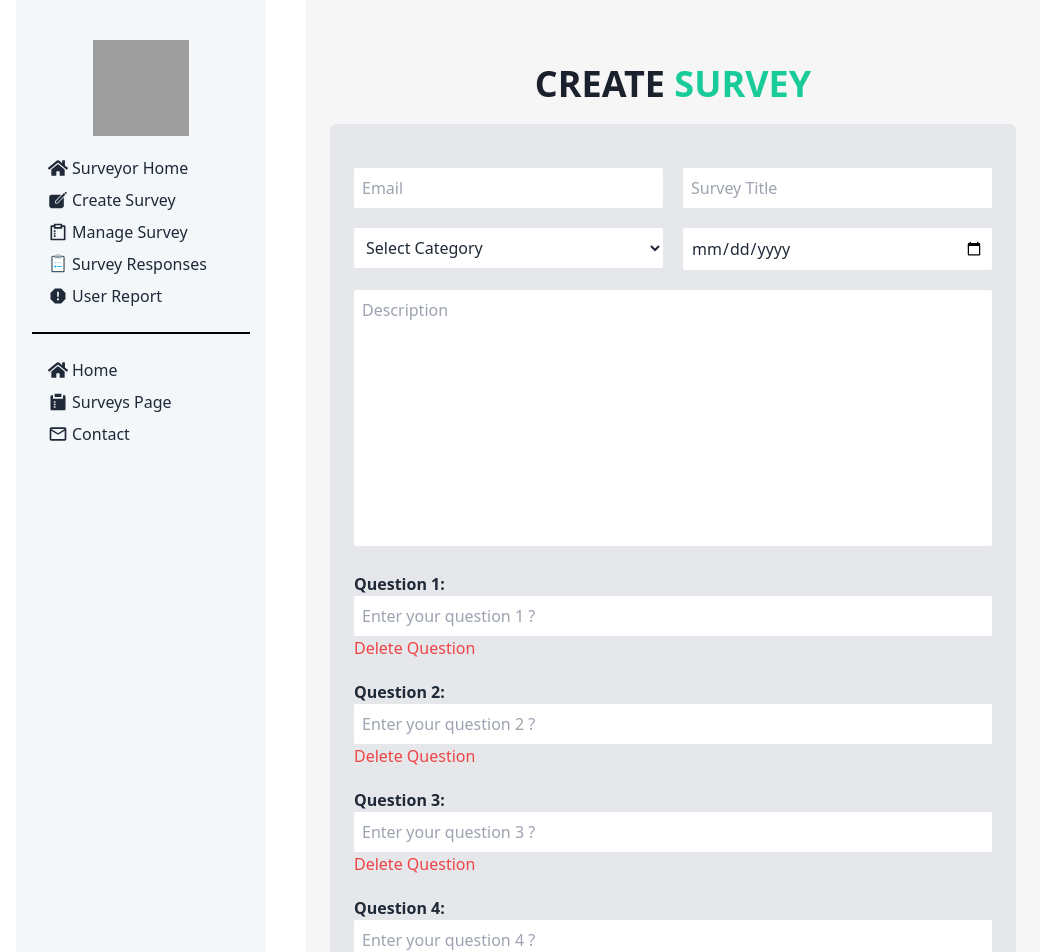
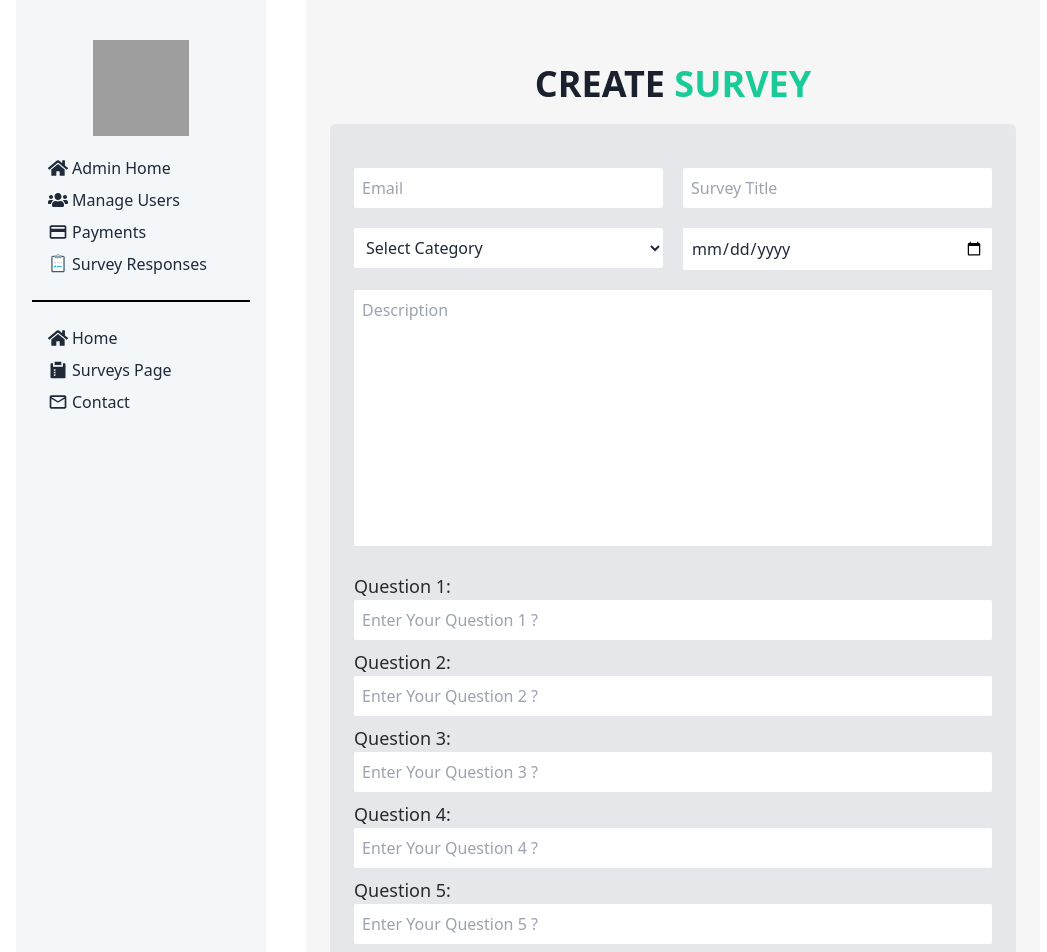
Before and after one commit to Emam-Bokhari/survey-Sphere-clientside, a React (Vite) app: page /dashboard/createSurvey in a window 1280 px wide. Shown: the top 952 px of the page, without its empty margins (112-1159 px from the left). Built offline with nearby package versions, Linux system fonts and the light colour scheme; no server answers; grey boxes are pictures that could not be loaded.

Commit message:
Send user data to the server using a POST request to /api/v1/users endpoint

```diff
--- a/src/Pages/Dashboard/Sidebar/Sidebar.jsx
+++ b/src/Pages/Dashboard/Sidebar/Sidebar.jsx
@@ -11,7 +11,7 @@ import { MdReport } from "react-icons/md";
 
 const Sidebar = () => {
 
-    const isAdmin = false
+    const isAdmin = true
 
     return (
         <div className="my-10" >
--- a/src/Pages/Dashboard/Surveyor/CreateSurvey/CreateSurvey.jsx
+++ b/src/Pages/Dashboard/Surveyor/CreateSurvey/CreateSurvey.jsx
@@ -1,4 +1,4 @@
-import { useContext, useState } from "react";
+import { useContext } from "react";
 import { AuthContext } from './../../../../AuthProvider/AuthProvider';
 import useAxiosPublic from "../../../../hooks/useAxiosPublic";
 
@@ -6,7 +6,7 @@ import useAxiosPublic from "../../../../hooks/useAxiosPublic";
 const CreateSurvey = () => {
   const axiosPublic=useAxiosPublic()
   const {user}=useContext(AuthContext)
-  const [questionCount, setQuestionCount] = useState(5); // Initial number of questions
+
 
   const handleCreateSurvey =async (event) => {
     event.preventDefault();
@@ -18,12 +18,14 @@ const CreateSurvey = () => {
       category: form.category.value,
       date: form.date.value,
       description: form.description.value,
+      question1:form.question1.value,
+      question2:form.question2.value,
+      question3:form.question3.value,
+      question4:form.question4.value,
+      question5:form.question5.value,
     };
 
 
-    for (let i = 1; i <= questionCount; i++) {
-      createSurvey[`question${i}`] = form[`question${i}`].value;
-    }
 
 
     // console.log(createSurvey);
@@ -39,17 +41,7 @@ const CreateSurvey = () => {
 
 
 
-//   add question feild
-  const handleAddQuestion = () => {
-    setQuestionCount((prevCount) => prevCount + 1);
-  };
 
-
-//   delete question feild
-  const handleDeleteQuestion = (questionIndex) => {
-    setQuestionCount((prevCount) => prevCount - 1);
-
-  };
 
 
   return (
@@ -94,7 +86,7 @@ const CreateSurvey = () => {
                 </select>
               </div>
               <div className="flex-1">
-                <input className="bg-white w-full p-2 rounded-sm outline-none" type="date" name="date" />
+                <input className="bg-white w-full p-2 rounded-sm outline-none" type="date" name="date" required />
               </div>
             </div>
 
@@ -107,25 +99,41 @@ const CreateSurvey = () => {
               ></textarea>
             </div>
 
-            {[...Array(questionCount)].map((_, index) => (
-              <div className="my-5 " key={index}>
-                <p className="text-[2a2a2a] font-bold">Question {index + 1}:</p>
-                <input
-                  className="w-full rounded-sm p-2 outline-none "
-                  name={`question${index + 1}`}
-                  placeholder={`Enter your question ${index + 1} ?`}
-                />
+            {/* question */}
+           <div className="space-y-2" >
 
-                {/* delete */}
-                <button className="text-red-500"  type="button" onClick={() => handleDeleteQuestion(index)}>
-                  Delete Question
-                </button>
-              </div>
-            ))}
+           <div>
+              <p className="text-lg text-[#2a2a2a]" >Question 1:</p>
+              <input className="bg-white w-full p-2 rounded-sm outline-none"  type="text" name="question1" placeholder="Enter Your Question 1 ?"required />
+            </div>
 
-            <button className="bg-[#19cb98] px-3 py-2 text-lg" type="button" onClick={handleAddQuestion}>
-              Add More Question
-            </button>
+            <div>
+              <p className="text-lg text-[#2a2a2a]" >Question 2:</p>
+              <input className="bg-white w-full p-2 rounded-sm outline-none"  type="text" name="question2" placeholder="Enter Your Question 2 ?" required/>
+            </div>
+
+            <div>
+              <p className="text-lg text-[#2a2a2a]" >Question 3:</p>
+              <input className="bg-white w-full p-2 rounded-sm outline-none"  type="text" name="question3" placeholder="Enter Your Question 3 ?" required />
+            </div>
+
+            <div>
+              <p className="text-lg text-[#2a2a2a]" >Question 4:</p>
+              <input className="bg-white w-full p-2 rounded-sm outline-none"  type="text" name="question4" placeholder="Enter Your Question 4 ?" required />
+            </div>
+
+            <div>
+              <p className="text-lg text-[#2a2a2a]" >Question 5:</p>
+              <input className="bg-white w-full p-2 rounded-sm outline-none"  type="text" name="question5" placeholder="Enter Your Question 5 ?" required/>
+            </div>
+
+
+
+           </div>
+
+
+
+
 
             <div className="my-5">
               <input
--- a/src/Pages/SignUp/SignUp.jsx
+++ b/src/Pages/SignUp/SignUp.jsx
@@ -3,12 +3,14 @@ import { Link, useLocation, useNavigate } from "react-router-dom";
 import Navbar from "../../sharedComponents/Navbar/Navbar";
 import { useContext } from "react";
 import { AuthContext } from "../../AuthProvider/AuthProvider";
+import useAxiosPublic from "../../hooks/useAxiosPublic";
 
 
 
 const SignUp = () => {
 
-    const { createUser,googleSignin  } = useContext(AuthContext)
+    const { createUser, googleSignin } = useContext(AuthContext)
+    const axiosPublic = useAxiosPublic()
     // const navigate = useNavigate()
     // const location=useLocation()
 
@@ -38,6 +40,17 @@ const SignUp = () => {
         // create user with email and password
         createUser(email, password)
             .then(() => {
+                const userInfo = {
+                    email: email
+                }
+                console.log(userInfo);
+
+                // send user data in server
+                axiosPublic.post("/api/v1/users", userInfo)
+                    .then(res => {
+                        console.log(res.data);
+                    })
+
                 // navigate(location?.state?location.state:"/")
                 return alert('Your account has been created successfully!')
             })
@@ -49,7 +62,20 @@ const SignUp = () => {
     // googleSignin
     const handleGoogleSignin = () => {
         googleSignin()
-                .then(() => {
+            .then((res) => {
+                console.log(res);
+
+                const userInfo = {
+                    name: res.user?.displayName,
+                    email: res.user?.email
+                }
+
+                // send user data in serverside
+                axiosPublic.post("/api/v1/users", userInfo)
+                    .then(result => {
+                        console.log(result.data);
+                    })
+
                 // navigate(location?.state?location.state:"/")
                 return alert('Login Successful by Google')
 
--- a/src/Pages/SurveysPage/SurveyCard/SurveyCard.jsx
+++ b/src/Pages/SurveysPage/SurveyCard/SurveyCard.jsx
@@ -1,7 +1,7 @@
 import { Link } from "react-router-dom";
 
 const SurveyCard = ({ data }) => {
-    console.log(data);
+    // console.log(data);
     const { surveyTitle, description,_id } = data || {};
 
     return (
--- a/src/Pages/SurveysPage/SurveyDetails/CommentData.jsx
+++ b/src/Pages/SurveysPage/SurveyDetails/CommentData.jsx
@@ -1,6 +1,6 @@
 
 const CommentData = ({data}) => {
-    console.log(data);
+    // console.log(data);
     const {comment,name,photo}=data||{}
     return (
         <div>
--- a/src/Pages/SurveysPage/SurveyDetails/SurveyDetails.jsx
+++ b/src/Pages/SurveysPage/SurveyDetails/SurveyDetails.jsx
@@ -18,7 +18,7 @@ const SurveyDetails = () => {
     const axiosPublic = useAxiosPublic()
 
     const handleLike = async (_id) => {
-        console.log('like', _id);
+        // console.log('like', _id);
         const surveyLike = {
             surveyId: _id,
             count: 1,
@@ -78,6 +78,22 @@ const SurveyDetails = () => {
     }, [refetch]);
 
 
+    // report
+    const handleReport=(event)=>{
+        event.preventDefault()
+        const form = event.target
+        const report = form.report.value
+
+        const reportInfo={
+            email:user?.email,
+            name:user?.displayName,
+            reportId:_id,
+            report,
+            surveyTitle:surveyTitle
+        }
+        console.log(reportInfo);
+    }
+
 
 
     return (
@@ -132,6 +148,18 @@ const SurveyDetails = () => {
                 {comment.map((item, index) => <CommentData key={index} data={item} />)}
             </div>
 
+            {/* Report */}
+            <form onSubmit={handleReport} className="my-10" >
+                <h2 className=" text-xl md:text-2xl font-semibold text-red-500 my-2" >Report:</h2>
+<textarea name="report" className="border border-black outline-red-500 md:w-1/2 p-2 md:p-4 placeholder:text-red-500 placeholder:text-base" placeholder="Enter Your Report..."  ></textarea>
+
+{/* button */}
+<div>
+<input className="px-4 py-2 bg-red-500 font-bold text-white rounded text-base md:text-lg" type="submit" value="Report" />
+</div>
+
+            </form>
+
 
 
 
```
Lines whose indentation alone changed are shown as unchanged.
